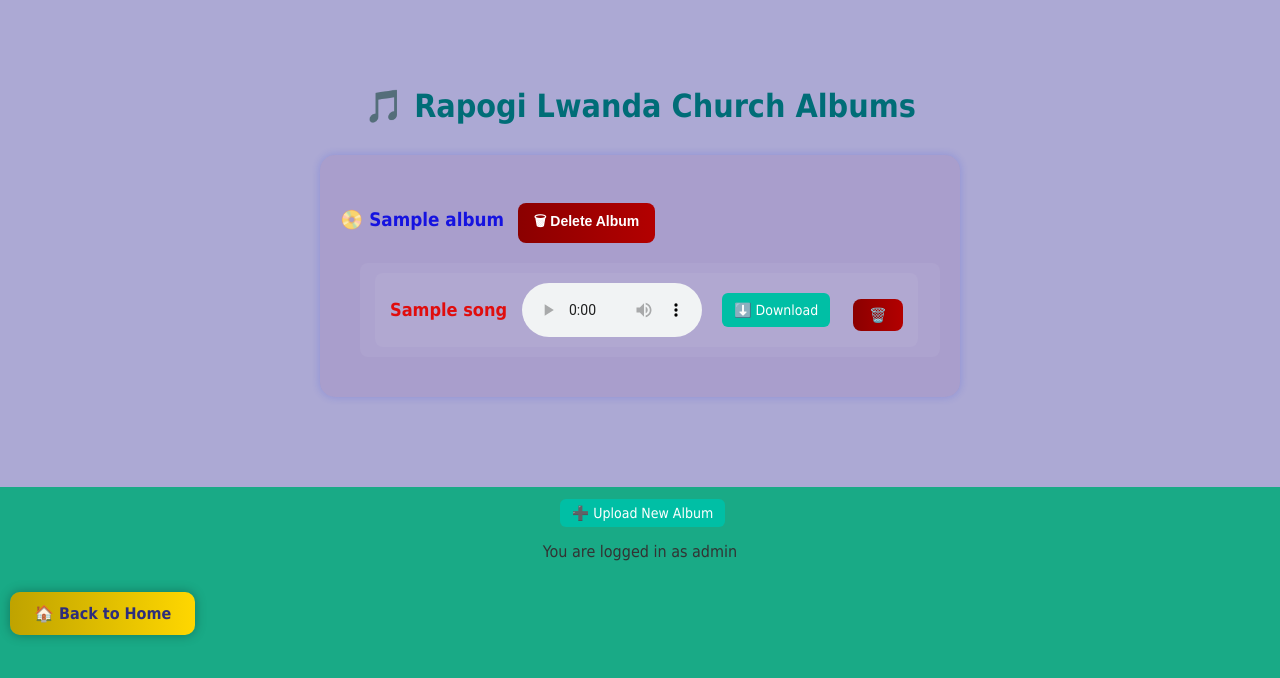
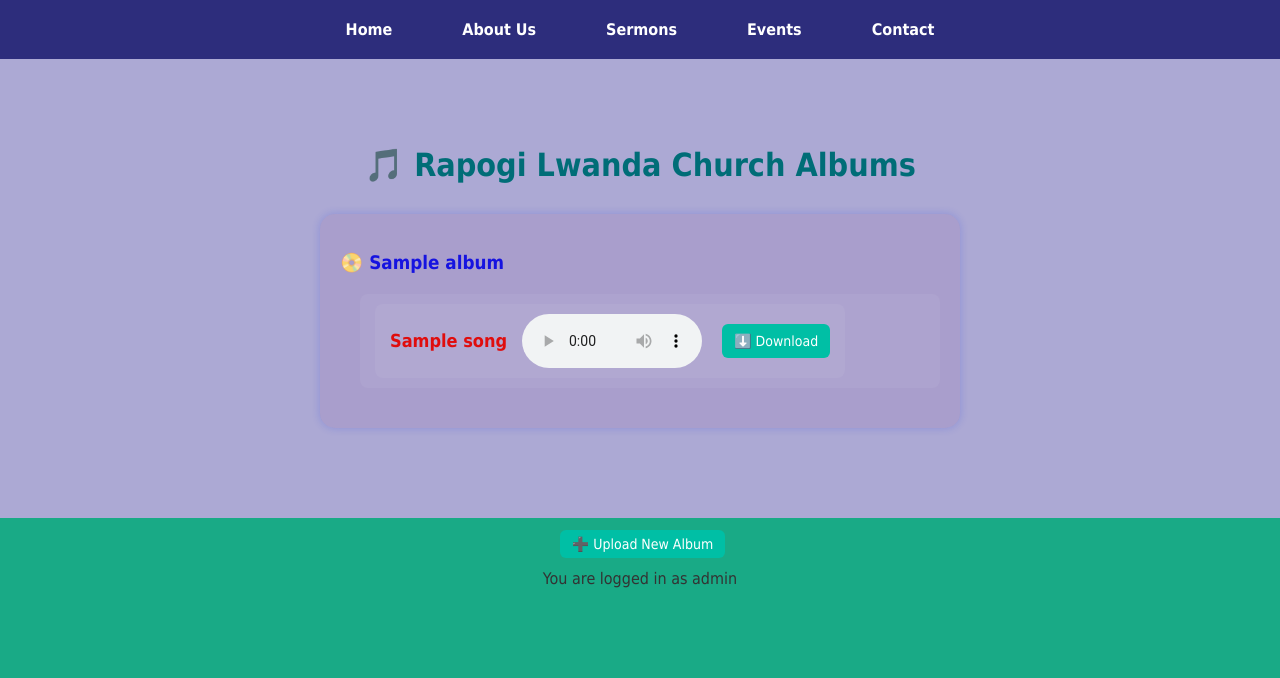
Before and after one commit to DANKlEIN117/church_website, a Flask app: template templates/audio.html in a window 1280 px wide. Shown: the top 678 px of the page. Run offline with Flask 3, Linux system fonts and the light colour scheme; the visitor is signed in with stand-in values (Sample User, id 1); the template is opened without the code that fills it: most values are stand-ins (such as "Sample title", 1, 10 or a date in 2020).

Commit message:
Update audio.html

```diff
--- a/Church_Web_Application/templates/audio.html
+++ b/Church_Web_Application/templates/audio.html
@@ -8,42 +8,38 @@
 </head>
 <body>
 
+<nav class="navbar">
+    <ul class="nav-menu">
+        <li><a href="{{ url_for('home') }}">Home</a></li>
+        <li><a href="#about">About Us</a></li>
+        <li><a href="#sermons">Sermons</a></li>
+        <li><a href="#events">Events</a></li>
+        <li><a href="#contact">Contact</a></li>
+    </ul>
+</nav>
+
 <section class="audio-library">
     <h2>🎵 Rapogi Lwanda Church Albums</h2>
 
     {% if albums %}
         {% for album, songs in albums.items() %}
         <div class="album">
-                <h3>📀 {{ album }}
-
-                    {% if session.get('admin') %}
-                    <form action="{{ url_for('delete_album', album=album.replace(' ', '_')) }}" method="post" style="display:inline;">
-                        <button type="submit" class="btn delete-btn"
-                            onclick="return confirm('Are you sure you want to delete the entire album {{ album }}?')">🗑 Delete Album</button>
-                    </form>
-                    {% endif %}
-
-                </h3>
+            <h3>📀 {{ album }}</h3>
 
             <ol class="song-list">
                 {% for song in songs %}
                 <li>
                     <div class="song-info">
-                            <span class="song-title">{{ song.replace('_', ' ').replace('.mp3', '') }}</span>
+                        <span class="song-title">{{ song.title }}</span>
 
                         <audio controls class="audio-player">
-                                <source src="{{ url_for('static', filename='media/' ~ album.replace(' ', '_') ~ '/' ~ song) }}" type="audio/mpeg">
+                            <source src="{{ song.url }}" type="audio/mpeg">
                             Your browser does not support the audio tag.
                         </audio>
 
-                            <a class="btn download-btn" href="{{ url_for('static', filename='media/' ~ album.replace(' ', '_') ~ '/' ~ song) }}" download>⬇️ Download</a>
+                        <a href="{{ song.url }}" class="btn download-btn" download>⬇️ Download</a>
 
-                            {% if session.get('admin') %}
-                            <form action="{{ url_for('delete_song', album=album.replace(' ', '_'), song=song) }}" method="post" style="display:inline;">
-                                <button type="submit" class="btn delete-btn"
-                                    onclick="return confirm('Are you sure you want to delete this song?')">🗑️</button>
-                            </form>
-                            {% endif %}
+                        <!-- No delete button since Cloudinary file management is external -->
                     </div>
                 </li>
                 {% endfor %}
@@ -72,7 +68,7 @@
     });
 </script>
 
-<div style="text-align: center; margin-top: 20px;">
+<div style="text-align: center;">
     {% if session.get('admin') %}
         <p>You are logged in as admin</p>
     {% else %}
@@ -80,8 +76,5 @@
     {% endif %}
 </div>
 
-
-<a href="{{ url_for('home') }}" class="download-link">🏠 Back to Home</a>
-
 </body>
 </html>
```
Lines whose indentation alone changed are shown as unchanged.
